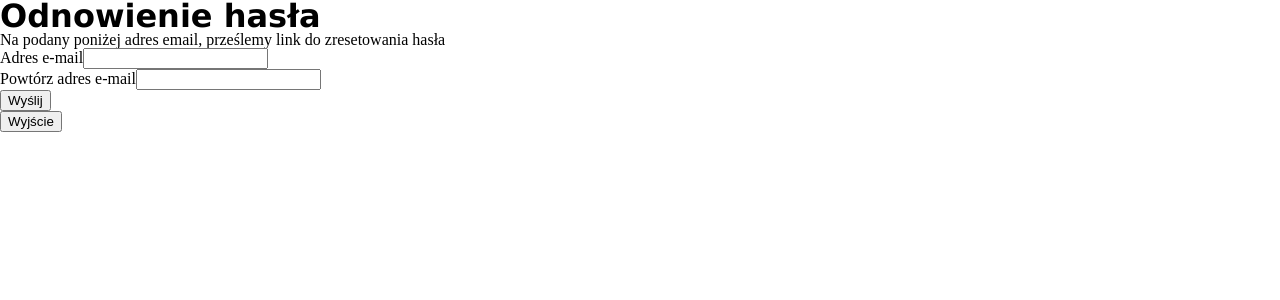
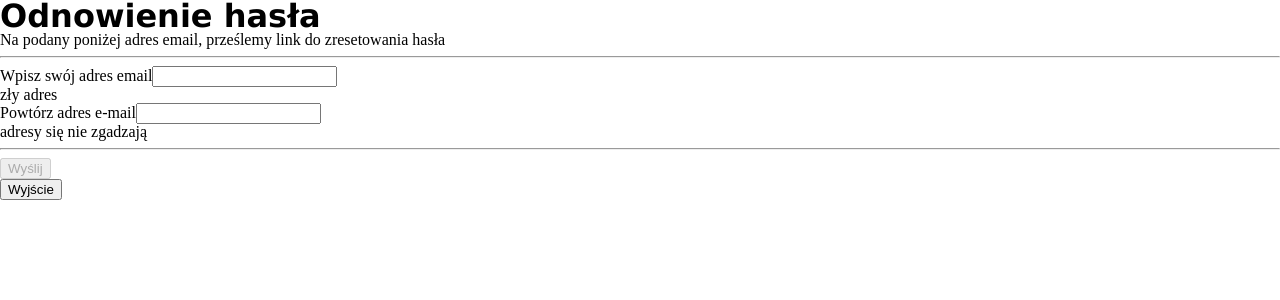
Before and after one commit to msgarski/repeater_app_react, a React (Create React App) app: page /forgot in a window 1280 px wide. Shown: the top 300 px of the page. Built offline with nearby package versions, Linux system fonts and the light colour scheme.

Commit message:
new email validation added to ForgotPassword.js

```diff
--- a/src/components/authentication/ForgotPassword.js
+++ b/src/components/authentication/ForgotPassword.js
@@ -1,40 +1,32 @@
 import { useNavigate } from "react-router-dom";
 import CustomButton from "../buttons/CustomButton";
-import { useState } from "react";
+import EmailDouble from "../forms/EmailDouble";
+import { useState, useEffect, useRef } from "react";
 import axios from "axios";
-import InputField from "../forms/InputField";
-import {
-  INITIAL_EMAIL_CONFIRMATION_STATE,
-  API_URL,
-} from "../../general/constants";
-import { validateEmail, identityChecking } from "../../general/validators";
+import { API_URL } from "../../general/constants";
 import InfoModal from "../modals/InfoModal";
 
 const ForgotPassword = () => {
   const navigate = useNavigate();
   const [userState, setUserState] = useState(true);
   const [messageState, setMessageState] = useState(false);
-  const [emailsPack, setEmailsPack] = useState(
-    INITIAL_EMAIL_CONFIRMATION_STATE
-  );
+  //****************************************************************** */
+  const submitButtonRef = useRef();
+  const emailRef = useRef();
+  const [emailIsValid, setEmailIsValid] = useState(false);
+  const [isSubmitted, setIsSubmitted] = useState(false);
 
-  const handleEmailAddressInputField = (event) => {
-    setEmailsPack({
-      ...emailsPack,
-      [event.target.id]: event.target.value.trim().toLowerCase(),
-    });
-  };
   //******************************************************************************** */
   //  sending http request method
   //******************************************************************************** */
   const sendForgottenPasswordForm = async () => {
     try {
       const response = await axios.post(API_URL + "/password/checking", {
-        email: emailsPack.email1,
+        email: emailRef.current.value,
       });
       console.clear();
       console.log("oto nasza odpowiedz: ", response.data);
-      setEmailsPack(INITIAL_EMAIL_CONFIRMATION_STATE);
+      setIsSubmitted(true);
       if (response.status === 200) setMessageState(true);
       setUserState(true);
       console.log("response :>> ", response.data);
@@ -46,25 +38,30 @@ const ForgotPassword = () => {
       console.log("error: ", err.response.status);
     }
   };
+  //*********************************************************************** */
+  // Validation section
+  //*************************************************************************** */
+  useEffect(() => {
+    if (emailIsValid) {
+      submitButtonRef.current.disabled = false;
+    }
+    if (!emailIsValid) {
+      submitButtonRef.current.disabled = true;
+    }
+  }, [emailIsValid]);
   //***************************************************************************** */
   //  submitting form method
   //**************************************************************************** */
   const handleSubmitForm = (event) => {
     event.preventDefault();
 
-    if (!identityChecking(emailsPack.email1, emailsPack.email2)) {
-      setEmailsPack({ ...INITIAL_EMAIL_CONFIRMATION_STATE, finished: true });
-    } else if (!validateEmail(emailsPack.email1)) {
-      setEmailsPack({ ...INITIAL_EMAIL_CONFIRMATION_STATE, finished: true });
-    } else {
-      sendForgottenPasswordForm();
-    }
+    sendForgottenPasswordForm();
   };
   const turnBack = () => navigate("/");
-  // const closeModal = () => {};
-  //**************************************************************************************** */
+
+  //***************************************************************************************
   //  JSX code
-  //**************************************************************************************** */
+  //**************************************************************************************
   return (
     <>
       <section>
@@ -75,6 +72,25 @@ const ForgotPassword = () => {
           Na podany poniżej adres email, prześlemy link do zresetowania hasła
         </p>
       </section>
+
+      <div>
+        <form onSubmit={handleSubmitForm}>
+          <hr />
+          <EmailDouble
+            setEmailIsValid={setEmailIsValid}
+            submition={isSubmitted}
+            ref={emailRef}
+          />
+          <hr />
+          <button type="submit" ref={submitButtonRef} disabled>
+            Wyślij
+          </button>
+        </form>
+      </div>
+
+      <div>
+        <CustomButton onClickAction={turnBack}>Wyjście</CustomButton>
+      </div>
 
       <div>
         {messageState ? (
@@ -95,46 +111,6 @@ const ForgotPassword = () => {
           <p></p>
         )}
       </div>
-
-      <div>
-        {(!emailsPack.identity || !emailsPack.correctness) &&
-        emailsPack.finished ? (
-          <InfoModal message="Podany adres zawierał błąd, lub został źle powtórzony">
-            Wróć
-          </InfoModal>
-        ) : (
-          <p></p>
-        )}
-      </div>
-      <div>
-        <form onSubmit={handleSubmitForm}>
-          <div>
-            <InputField
-              title="Adres e-mail"
-              id="email1"
-              type="text"
-              name="email"
-              value={emailsPack.email1}
-              onChange={handleEmailAddressInputField}
-            />
-          </div>
-          <div>
-            <InputField
-              title="Powtórz adres e-mail"
-              id="email2"
-              type="text"
-              name="email"
-              value={emailsPack.email2}
-              onChange={handleEmailAddressInputField}
-            />
-          </div>
-          <CustomButton type="submit">Wyślij</CustomButton>
-        </form>
-      </div>
-
-      <div>
-        <CustomButton onClickAction={turnBack}>Wyjście</CustomButton>
-      </div>
     </>
   );
 };
--- a/src/components/forms/EmailDouble.js
+++ b/src/components/forms/EmailDouble.js
@@ -22,7 +22,7 @@ const EmailDouble = forwardRef(({ setEmailIsValid, submition }, emailRef) => {
   const handleInputFieldToHookObject = (event) => {
     setEmailsState({
       ...newEmailsState,
-      [event.target.id]: event.target.value,
+      [event.target.id]: event.target.value.trim().toLowerCase(),
     });
   };
 
@@ -35,10 +35,7 @@ const EmailDouble = forwardRef(({ setEmailIsValid, submition }, emailRef) => {
   //**************************************************************************** */
   // Validation Rules Section
   //****************************************************************************** */
-  // todo delete later
-  const isValid = () => {
-    setEmailValidationState(true);
-  };
+
   useEffect(() => {
     setEmailValidationState({
       properLength: !!isStringExists(newEmailsState.email),
@@ -54,11 +51,7 @@ const EmailDouble = forwardRef(({ setEmailIsValid, submition }, emailRef) => {
     let isEmailGeneralValid = Object.values(emailValidationState).every(
       (val) => val === true
     );
-    console.log(
-      "efekt walidacji emaila: ",
-      emailValidationState,
-      isEmailGeneralValid
-    );
+
     if (isEmailGeneralValid) {
       setEmailIsValid(true);
     }
@@ -82,6 +75,7 @@ const EmailDouble = forwardRef(({ setEmailIsValid, submition }, emailRef) => {
           onChange={handleInputFieldToHookObject}
           ref={emailRef}
         />
+        {emailValidationState.properStructure ? <h2>OK</h2> : <p>zły adres</p>}
       </div>
 
       <div>
@@ -93,10 +87,13 @@ const EmailDouble = forwardRef(({ setEmailIsValid, submition }, emailRef) => {
           value={newEmailsState.email_confirmation}
           onChange={handleInputFieldToHookObject}
         />
+        {emailValidationState.properStructure &&
+        emailValidationState.identity ? (
+          <h2>OK</h2>
+        ) : (
+          <p>adresy się nie zgadzają</p>
+        )}
       </div>
-      <button onClick={isValid} type="button">
-        proba validacji
-      </button>
     </>
   );
 });
--- a/src/components/forms/PasswordDouble.js
+++ b/src/components/forms/PasswordDouble.js
@@ -44,11 +44,6 @@ const PasswordDouble = forwardRef(({ setPassIsValid, submition }, passRef) => {
   //************************************************************************** */
   // Validation section
   //************************************************************************** */
-  // todo delete later
-  const isValid = () => {
-    // do przycisku proby walidacji
-    setPassValidationState(true);
-  };
 
   useEffect(() => {
     // check all validation rules:
@@ -93,6 +88,9 @@ const PasswordDouble = forwardRef(({ setPassIsValid, submition }, passRef) => {
           value={newPasswordsState.password}
           onChange={handleInputFieldToHookObject}
         />
+        <button onClick={showPass} type="button">
+          zobacz hasło
+        </button>
       </div>
       <div>
         <label htmlFor="password_confirmation">Powtórz hasło</label>
@@ -105,14 +103,8 @@ const PasswordDouble = forwardRef(({ setPassIsValid, submition }, passRef) => {
           onChange={handleInputFieldToHookObject}
         />
       </div>
-      <button onClick={showPass} type="button">
-        zobacz hasło
-      </button>
-      <button onClick={isValid} type="button">
-        proba validacji
-      </button>
+
       <section>
-        <div>sekcja walidacji hasła</div>
         <div>
           <p>długość hasła - od 5 do 15 znaków</p>
           {passValidationState.properLength ? <h1>V</h1> : null}{" "}
--- a/src/general/constants.js
+++ b/src/general/constants.js
@@ -12,13 +12,13 @@ export const INITIAL_USER_SIGNUP_STATE = {
   password_confirmation: "",
 };
 
-export const INITIAL_EMAIL_CONFIRMATION_STATE = {
-  email1: "",
-  email2: "",
-  finished: false,
-  identity: false,
-  correctness: false,
-};
+// export const INITIAL_EMAIL_CONFIRMATION_STATE = {
+//   email1: "",
+//   email2: "",
+//   finished: false,
+//   identity: false,
+//   correctness: false,
+// };
 // todo do zmiany w reset forgotten password component:
 export const INITIAL_PASSWORD_RESETING_STATE = {
   password1: "",
--- a/src/general/messages.js
+++ b/src/general/messages.js
@@ -1,4 +1,4 @@
-export const userExistsMessage =
+export const userAlreadyExistsMessage =
   "Użytkownik o podanym adresie e-mail, istnieje już w systemie";
-export const activationLinkMessage =
+export const activationLinkSentMessage =
   "Na podany podczas rejestracji adres e-mail, wysłaliśmy wiadomość z linkiem do aktywacji konta";
--- a/src/general/validators.js
+++ b/src/general/validators.js
@@ -4,9 +4,6 @@ import {
   EMAIL_VALIDATION_REGEX,
 } from "./constants";
 
-export function emailValidation(emailAddress) {
-  return true;
-}
 export function checkPasswordLength(str) {
   return (
     str.length >= PASSWORD_MIN_MAX_LENGTH[0] &&
@@ -31,11 +28,14 @@ export function identityChecking(str1, str2) {
 export function passwordValidation(password) {
   return true;
 }
+export const hasEmailProperStructure = (email = "none") => {
+  return EMAIL_VALIDATION_REGEX.test(email);
+};
 //todo check if we can delete it:
 export const validateEmail = (email) => {
   return String(email).match(EMAIL_VALIDATION_REGEX);
 };
-export const hasEmailProperStructure = (email = "none") => {
-  // return String(email).match(EMAIL_VALIDATION_REGEX);
-  return EMAIL_VALIDATION_REGEX.test(email);
-};
+// todo czy to potrzebne???
+export function emailValidation(emailAddress) {
+  return true;
+}
```
Also changed, not shown: src/components/authentication/SignUp.js (+9 -11 lines).
